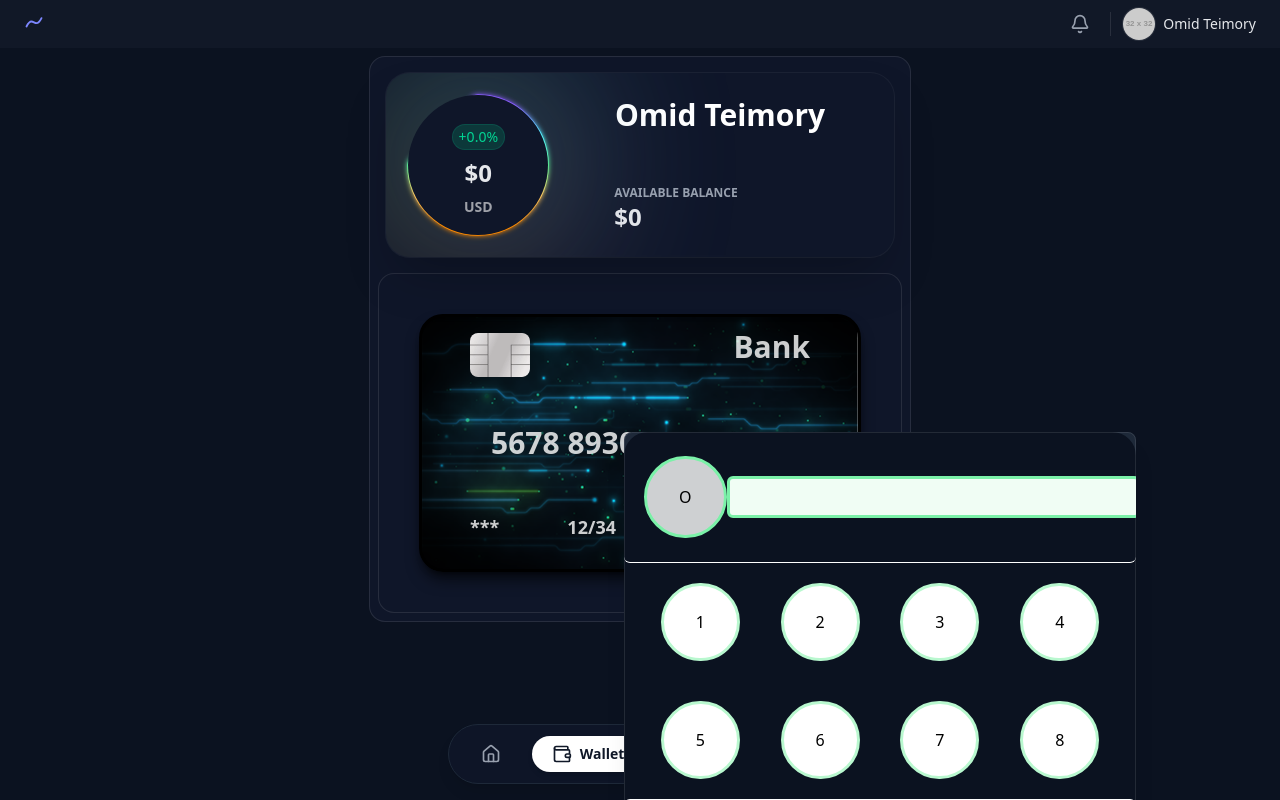
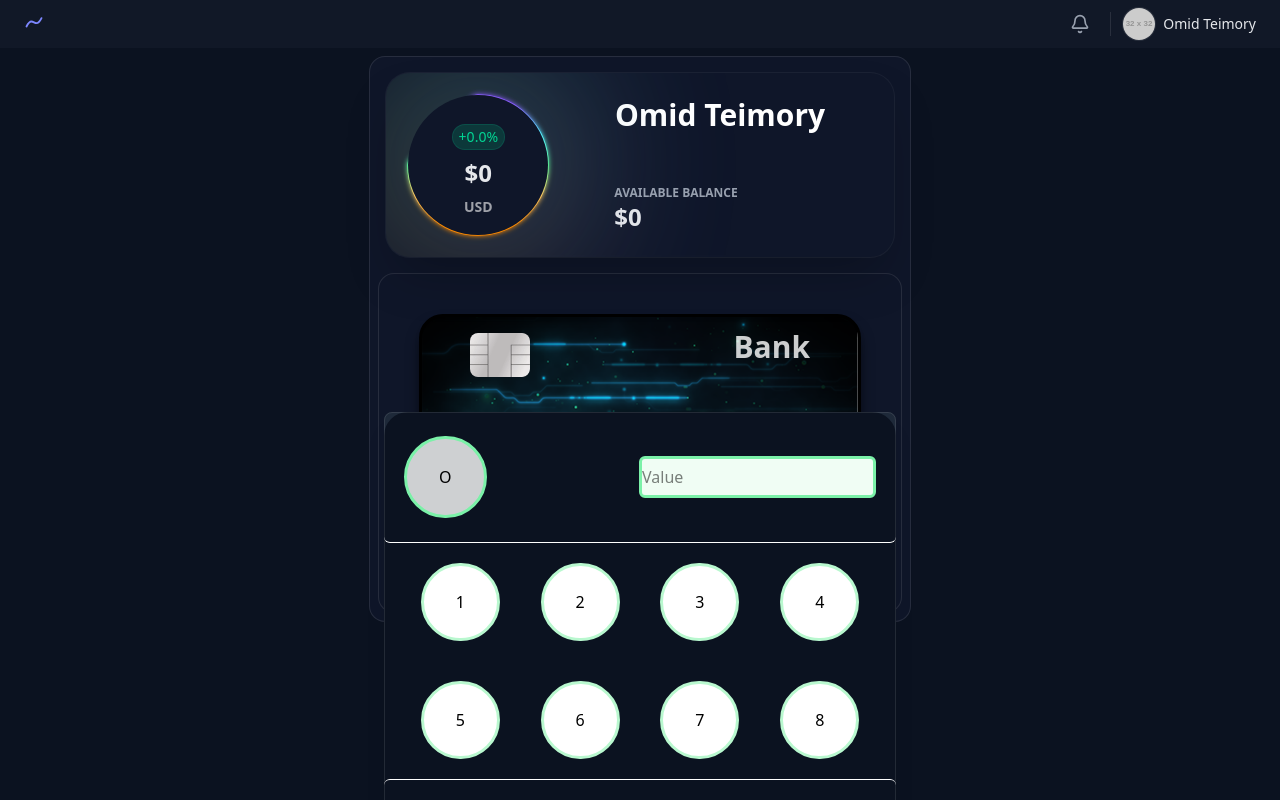
Before and after one commit to omid2007hope/Wallet, a React (Vite) app: page /Wallet in a window 1280 px wide. Both pictures are taken after a click on the button 763 px from the left and 754 px from the top of the page. Built offline with nearby package versions, Linux system fonts and the light colour scheme.

Commit message:
AddMenu fix

```diff
--- a/src/components/Home/AddMenu.jsx
+++ b/src/components/Home/AddMenu.jsx
@@ -21,7 +21,7 @@ export default function AddMenu(props) {
           className="fixed inset-0 data-closed:opacity-0 data-enter:duration-300 data-enter:ease-out data-leave:duration-200 data-leave:ease-in"
         />
 
-        <div className="fixed bottom-14 md:bottom-0 lg:bottom-0 top-0 md:top-95 lg:top-100 left-0 md:left-0 lg:left-60 inset-0 z-50 w-screen overflow-y-auto">
+        <div className="fixed bottom-16 md:bottom-0 lg:bottom-0 top-0 md:top-95 lg:top-95 left-0 md:left-0 lg:left-0 inset-0 z-50 w-screen overflow-y-auto">
           <div className="flex min-h-full items-end justify-center p-4 text-center sm:items-center sm:p-0">
             <DialogPanel
               transition
@@ -33,8 +33,9 @@ export default function AddMenu(props) {
                     O
                   </div>
                   <input
+                    placeholder="Value"
                     type="text"
-                    className="px-5 md:px-22 lg:px-22 py-0.5 md:py-1.5 lg:py-1.5 mr-5 bg-green-50 border-3 border-green-300 rounded-md flex flex-row justiy-center items-center"
+                    className="py-0.5 md:py-1.5 lg:py-1.5 mr-5 bg-green-50 border-3 border-green-300 rounded-md flex flex-row justiy-center items-center"
                   />
                 </div>
                 <div className="w-full h-full flex flex-col justify-center items-center">
@@ -68,8 +69,11 @@ export default function AddMenu(props) {
                   </div>
                 </div>
                 <div className="w-full h-full flex flex-row justify-evenly items-center border-t-1 border-white rounded-md py-2.5 md:py-6 lg:py-6">
-                  <button className="px-35 md:px-55 lg:px-55 py-1.5 flex flex-row justify-center items-center bg-green-500 rounded-md">
+                  <button className="px-8 md:px-8 lg:px-8 py-1.5 flex flex-row justify-center items-center bg-green-500 rounded-md">
                     Add
+                  </button>
+                  <button className="px-6 md:px-6 lg:px-6 py-1.5 flex flex-row justify-center items-center bg-red-500 rounded-md">
+                    Discard
                   </button>
                 </div>
               </div>
```
